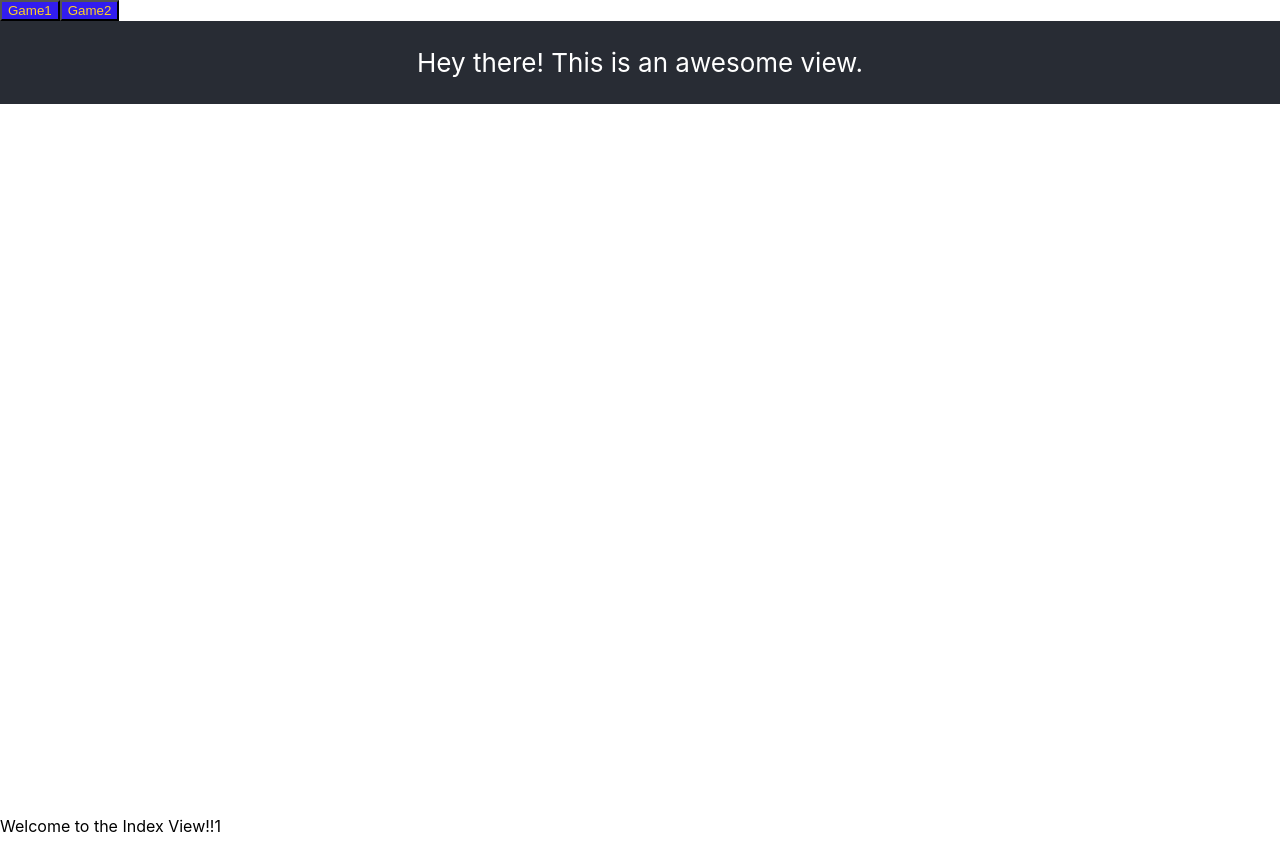
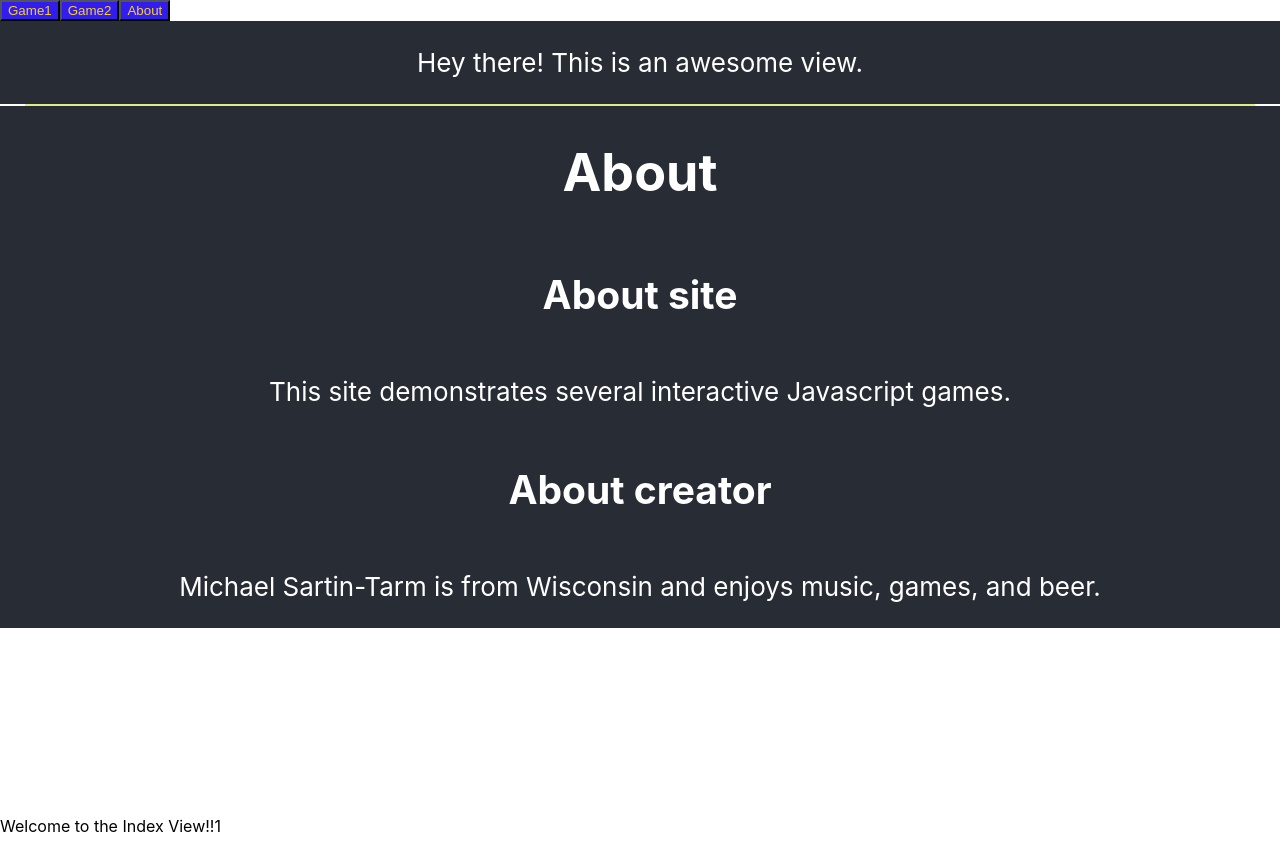
Before and after one commit to msartintarm/ultimate-site, a React (Create React App) app in the folder mern-todo-app/: page / in a window 1280 px wide. Built offline with nearby package versions, Linux system fonts and the light colour scheme.

Commit message:
Adding 'about' section

```diff
--- a/mern-todo-app/src/App.css
+++ b/mern-todo-app/src/App.css
@@ -26,6 +26,12 @@
   background-color: #321def;
 }
 
+.content-spacer {
+  height: 2px;
+  background-color: #ddee88;
+  margin: 0 25px;
+}
+
 @keyframes App-logo-spin {
   from {
     transform: rotate(0deg);
--- a/mern-todo-app/src/App.js
+++ b/mern-todo-app/src/App.js
@@ -16,11 +16,22 @@ class App extends Component {
             <button className="top-tab-button">
                 Game2
             </button>
+            <button className="top-tab-button">
+                About
+            </button>
           </header>
           <div className="content">
             <p>
               Hey there! This is an awesome view.
             </p>
+          </div>
+          <div className="content-spacer"></div>
+          <div class="content">
+            <h1>About</h1>
+            <h2>About site</h2>
+            <p>This site demonstrates several interactive Javascript games.</p>
+            <h2>About creator</h2>
+            <p>Michael Sartin-Tarm is from Wisconsin and enjoys music, games, and beer.</p>
           </div>
         </div>
         <Route path="/" component={IndexView} />
```
